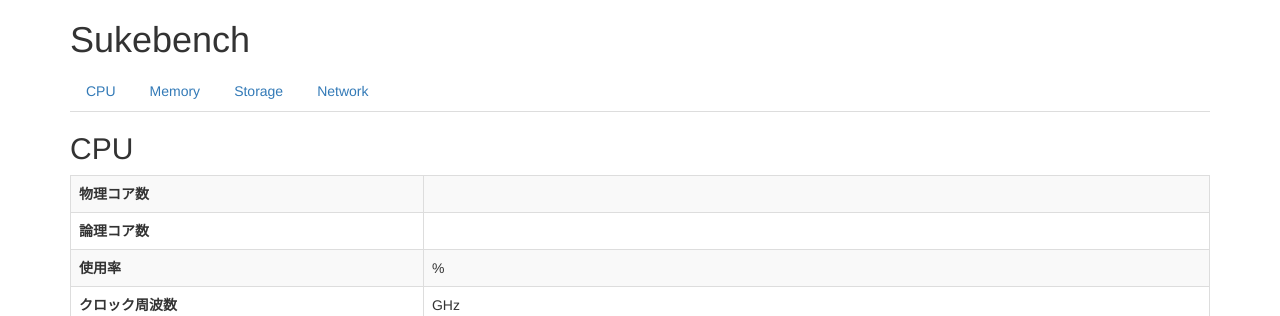
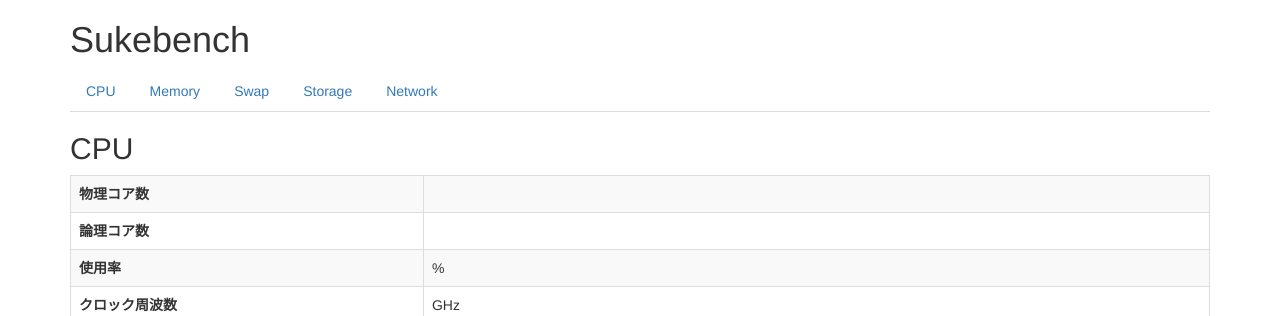
Before and after one commit to uyupun-archive/sukebench, a Flask app: template templates/index.html in a window 1280 px wide. Shown: the top 316 px of the page. Run offline with Flask 2, Linux system fonts and the light colour scheme; the template is opened without the code that fills it, so the values that code supplies are empty; some libraries are stand-ins or nearby versions.

Commit message:
Add swap info

```diff
--- a/app.py
+++ b/app.py
@@ -24,9 +24,17 @@
     }
     return memory_info
 
+def fetch_swap_info():
+    swap_info = {
+        'total': psutil.swap_memory().total / 1_000_000_000,
+        'free': psutil.swap_memory().free / 1_000_000_000,
+        'used': psutil.swap_memory().used / 1_000_000_000,
+    }
+    return swap_info
+
 @app.route('/')
 def index():
-    return render_template('index.html', cpu_info = fetch_cpu_info(), memory_info = fetch_memory_info())
+    return render_template('index.html', cpu_info = fetch_cpu_info(), memory_info = fetch_memory_info(), swap_info = fetch_swap_info())
 
 if __name__ == '__main__':
     app.run(debug=True)
--- a/templates/index.html
+++ b/templates/index.html
@@ -12,6 +12,9 @@
         </li>
         <li class="nav-item">
             <a href="#memory" class="nav-link" data-toggle="tab">Memory</a>
+        </li>
+        <li class="nav-item">
+            <a href="#swap" class="nav-link" data-toggle="tab">Swap</a>
         </li>
         <li class="nav-item">
             <a href="#storage" class="nav-link" data-toggle="tab">Storage</a>
@@ -67,6 +70,23 @@
                 </tr>
             </table>
         </div>
+        <div id="swap" class="tab-pane">
+            <h2>Swap</h2>
+            <table class="table table-bordered table-striped">
+                <tr>
+                    <th>容量</th>
+                    <td>{{ swap_info.total }} GB</td>
+                </tr>
+                <tr>
+                    <th>空き容量</th>
+                    <td>{{ swap_info.free }} GB</td>
+                </tr>
+                <tr>
+                    <th>使用量</th>
+                    <td>{{ swap_info.used }} GB</td>
+                </tr>
+            </table>
+        </div>
         <div id="storage" class="tab-pane">
             <p>Storage</p>
         </div>
```
